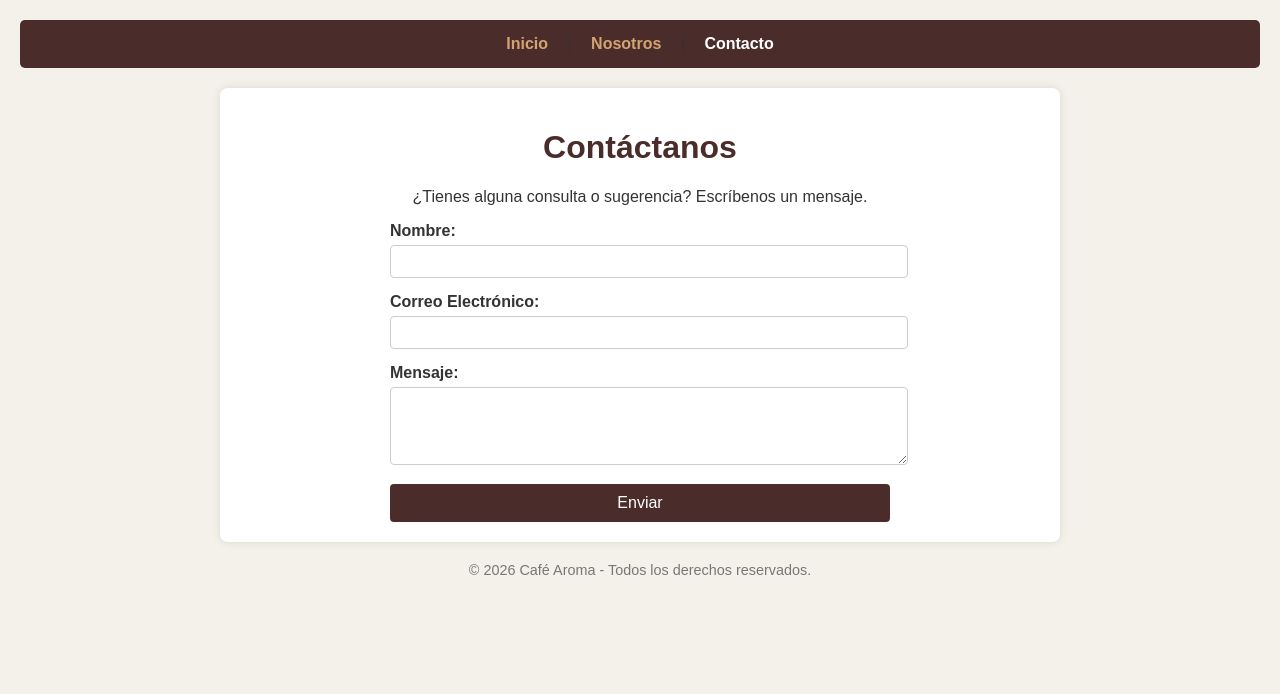
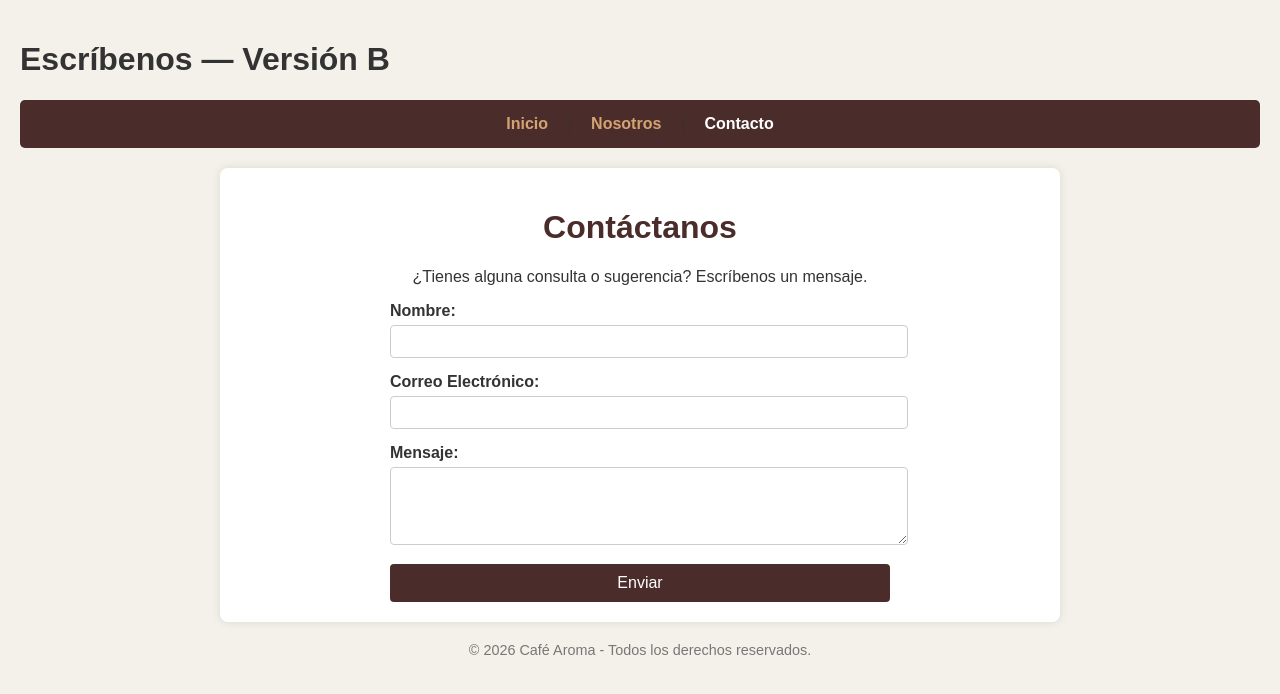
Before and after one commit to JhordanAL/lab-git-sem02, a plain HTML site: page contacto.html in a window 1280 px wide. Drawn offline with Linux system fonts and the light colour scheme.

Commit message:
cambio: titulo de contacto version B

```diff
--- a/contacto.html
+++ b/contacto.html
@@ -5,6 +5,9 @@
     <meta name="viewport" content="width=device-width, initial-scale=1.0">
     <title>Café Aroma - Contacto</title>
 </head>
+
+    <h1>Escríbenos — Versión B</h1>
+
 <body style="font-family: Arial, sans-serif; margin: 0; padding: 20px; background-color: #f4f1ea; color: #333;">
 
     <!-- Menú de navegación -->
```
